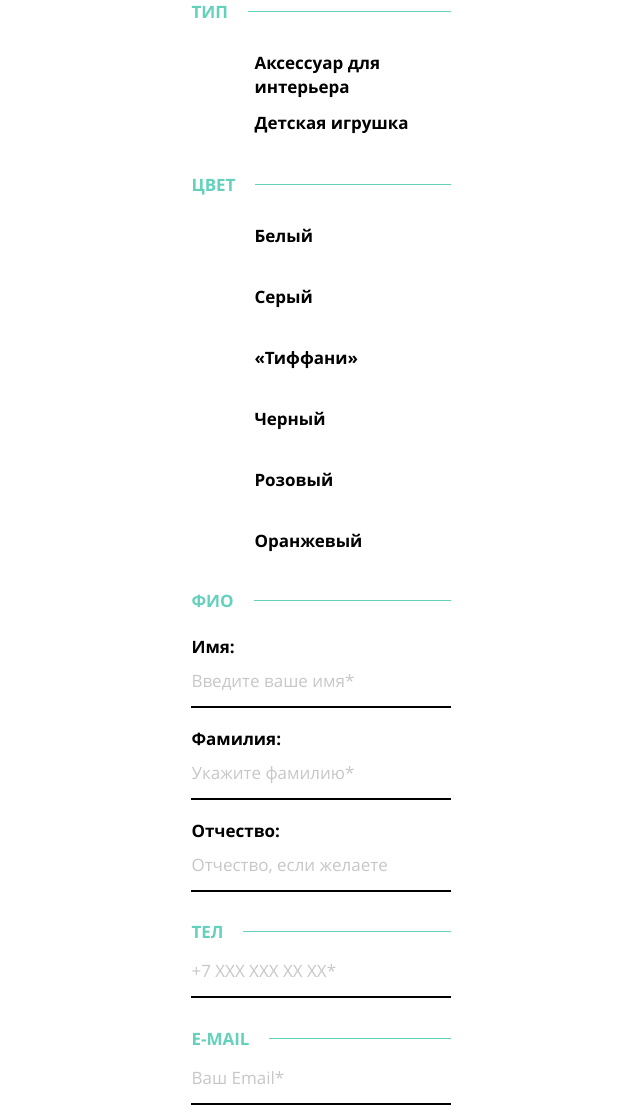
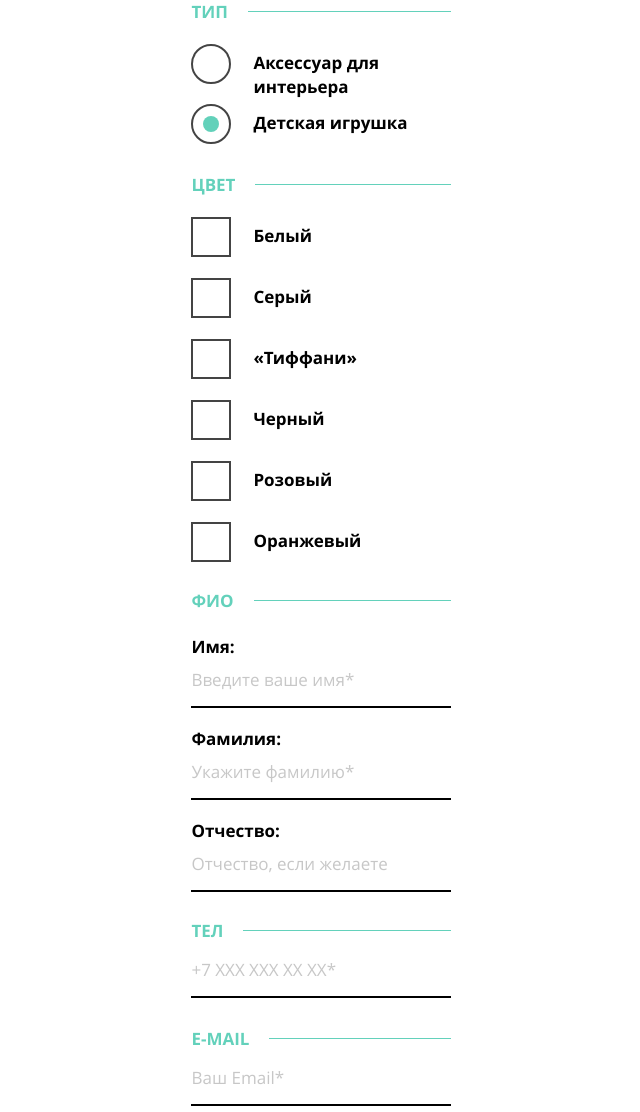
Before and after one commit to SwetlanaL/841809-mishka-19, a website: page source/form.html in a window 1280 px wide. Shown: the part 708-1820 px from the top of the page, without its empty margins (319-959 px from the left). Drawn offline with nearby package versions, Linux system fonts and the light colour scheme; files that its build step writes are made by us from their sources.

Commit message:
Исправляет ошибки и доделывает форму

```diff
--- a/source/form.html
+++ b/source/form.html
@@ -34,108 +34,85 @@
     <section class="order">
       <h2 class="visually-hidden">Сделать заказ</h2>
       <form class="order__form" action="https://echo.htmlacademy.ru" method="get">
-        <fieldset class="order__group">
-          <legend class="order__title">тип</legend>
-          <ul class="order__list type-list">
-            <li class="type-list__item">
-              <label class="type-list__label order__label">Аксессуар для интерьера
-                <input class="type-list__control visually-hidden" type="radio" name="product-type" value="interior" checked>
-              </label>
+        <fieldset class="order__group order__group--type">
+          <legend class="visually-hidden">Выбор по типу</legend>
+          <span class="order__title  order__title--type">тип</span>
+          <ul class="order__list">
+            <li class="order__item order__item--type">
+              <input id="type-interior" class="order__control visually-hidden" type="radio" name="product-type" value="interior" checked>
+              <label for="type-interior" class="order__label order__label--type">Аксессуар для интерьера</label>
             </li>
-            <li class="type-list__item">
-              <label class="type-list__label order__label">Детская игрушка
-                <input class="type-list__control visually-hidden" type="radio" name="product-type" value="toys">
-              </label>
+            <li class="order__item order__item--type">
+              <input id="type-toys" class="order__control visually-hidden" type="radio" name="product-type" value="toys" checked>
+              <label for="type-toys" class="order__label order__label--type">Детская игрушка</label>
             </li>
           </ul>
         </fieldset>
         <fieldset class="order__group order__group--color">
-          <legend class="order__title">цвет</legend>
-          <ul class="order__list color-list">
-            <li class="color-list__item">
-              <label class="color-list__label order__label">Белый
-                <input class="color-list__control visually-hidden" type="checkbox" name="white" checked>
-              </label>
+          <legend class="visually-hidden">Выбор по цвету</legend>
+          <span class="order__title order__title--color">цвет</span>
+          <ul class="order__list">
+            <li class="order__item order__item--color">
+              <input id="color-white" class="order__control visually-hidden" type="checkbox" name="color" value="white">
+              <label for="color-white" class="order__label order__label--color">Белый</label>
             </li>
-            <li class="color-list__item">
-              <label class="color-list__label order__label">Серый
-                <input class="color-list__control visually-hidden" type="checkbox" name="grey" checked>
-              </label>
+            <li class="order__item order__item--color">
+              <input id="color-grey" class="order__control visually-hidden" type="checkbox" name="color" value="grey">
+              <label for="color-grey" class="order__label order__label--color">Серый</label>
             </li>
-            <li class="color-list__item">
-              <label class="color-list__label order__label">«Тиффани»
-                <input class="color-list__control visually-hidden" type="checkbox" name="tiffani">
-              </label>
+            <li class="order__item order__item--color">
+              <input id="color-tiffani" class="order__control visually-hidden" type="checkbox" name="color" value="tiffani">
+              <label for="color-tiffani" class="order__label order__label--color">«Тиффани»</label>
             </li>
-            <li class="color-list__item">
-              <label class="color-list__label order__label">Черный
-                <input class="color-list__control visually-hidden" type="checkbox" name="black">
-              </label>
+            <li class="order__item order__item--color">
+              <input id="color-black" class="order__control visually-hidden" type="checkbox" name="color" value="black">
+              <label for="color-black" class="order__label order__label--color">Черный</label>
             </li>
-            <li class="color-list__item">
-              <label class="color-list__label order__label">Розовый
-                <input class="color-list__control visually-hidden" type="checkbox" name="pink">
-              </label>
+            <li class="order__item order__item--color">
+              <input id="color-pink" class="order__control visually-hidden" type="checkbox" name="color" value="pink">
+              <label for="color-pink" class="order__label order__label--color">Розовый</label>
             </li>
-            <li class="color-list__item">
-              <label class="color-list__label order__label">Оранжевый
-                <input class="color-list__control visually-hidden" type="checkbox" name="orange">
-              </label>
+            <li class="order__item order__item--color">
+              <input id="color-orange" class="order__control visually-hidden" type="checkbox" name="color" value="orange">
+              <label for="color-orange" class="order__label order__label--color">Оранжевый</label>
             </li>
           </ul>
         </fieldset>
         <fieldset class="order__group order__group--name">
-          <legend class="order__title order__title--name">ФИО</legend>
+          <legend class="visually-hidden">Ваше имя, фамилия, отчество</legend>
+          <span class="order__title order__title--name">ФИО</span>
           <ul class="order__list email-list">
-            <li class="email-list__item">
-              <p class="email-list__group">
-                <label class="email-list__label order__label">Имя:
-                  <input class="email-list__control order__control" type="text" name="user-name" value="" placeholder="Введите ваше имя*" required>
-                </label>
-              </p>
+            <li class="email-list__item email-list__item--name">
+              <label for="user-name" class="email-list__label order__label">Имя:</label>
+              <input id="user-name" class="email-list__control" type="text" name="user-name" value="" placeholder="Введите ваше имя*" required>
             </li>
-            <li class="email-list__item">
-              <p class="email-list__group">
-                <label class="email-list__label order__label">Фамилия:
-                  <input class="email-list__control order__control" type="text" name="user-second-name" value="" placeholder="Укажите фамилию*" required>
-                </label>
-              </p>
+            <li class="email-list__item email-list__item--name">
+              <label for="user-surname" class="email-list__label order__label">Фамилия:</label>
+              <input id="user-surname" class="email-list__control" type="text" name="user-second-name" value="" placeholder="Укажите фамилию*" required>
             </li>
-            <li class="email-list__item">
-              <p class="email-list__group">
-                <label class="email-list__label order__label">Отчество:
-                  <input class="email-list__control order__control" type="text" name="user-fathers-name" value="" placeholder="Отчество, если желаете">
-                </label>
-              </p>
+            <li class="email-list__item email-list__item--name">
+              <label for="user-farther's-name" class="email-list__label order__label">Отчество:</label>
+              <input id="user-farther's-name" class="email-list__control" type="text" name="user-fathers-name" value="" placeholder="Отчество, если желаете">
             </li>
           </ul>
         </fieldset>
-        <fieldset class="order__group">
+        <fieldset class="order__group order__group--contact">
           <legend class="visually-hidden">Телефон и адрес электронной почты</legend>
           <ul class="order__list email-list">
-            <li class="email-list__item">
-              <p class="email-list__group email-list__group--tel">
-                <label><span class="order__title order__title--tel">тел</span>
-                  <input class="email-list__control email-list__control--tel order__control" type="tel" name="user-phone-number" pattern="\+7\s?\d{3}\s?\d{3}\s?\d{2}\s?\d{2}" value="" placeholder="+7 ХХХ ХХХ ХХ ХХ*" required>
-                </label>
-              </p>
+            <li class="email-list__item email-list__item--tel">
+              <label for="user-telephone"><span class="order__title order__title--tel">тел</span></label>
+              <input id="user-telephone" class="email-list__control email-list__control--tel" type="tel" name="user-phone-number" pattern="\+7\s?\d{3}\s?\d{3}\s?\d{2}\s?\d{2}" value="" placeholder="+7 ХХХ ХХХ ХХ ХХ*" required>
             </li>
-            <li class="email-list__item">
-              <p class="email-list__group  email-list__group--email">
-                <label><span class="order__title order__title--email">e-mail</span>
-                  <input class="email-list__control email-list__control--email order__control" type="email" name="user-email" value="" placeholder="Ваш Email*" required>
-                </label>
-              </p>
+            <li class="email-list__item email-list__item--email">
+              <label for="user-email"><span class="order__title order__title--email">e-mail</span></label>
+              <input id="user-email" class="email-list__control email-list__control--email" type="email" name="user-email" value="" placeholder="Ваш Email*" required>
             </li>
           </ul>
         </fieldset>
         <fieldset class="order__group order__group--textarea">
           <legend class="visually-hidden">Форма письма с деталями заказа</legend>
-          <p class="email-list__group email-list__group--textarea">
-            <label><span class="order__title order__title--textarea">доп</span>
-              <textarea class="email-list__textarea" rows="6" cols="48" name="user-text" placeholder="Опишите все ваши пожелания к заказу" required></textarea>
-            </label>
-          </p>
+          <label for="user-text"><span class="order__title order__title--textarea">доп</span></label>
+          <textarea id="user-text" class="email-list__textarea" rows="6" cols="48" name="user-text" placeholder="Опишите все ваши пожелания к заказу" required></textarea>
         </fieldset>
         <span class="order__notes"><sup>*</sup>Поля обязательны для заполнения</span>
         <button class="order__button button" type="submit">Отправить заказ</button>
--- a/source/less/color-list.less
+++ /dev/null
@@ -1,4 +0,0 @@
-.color-list__item {
-  padding-left: 4.2em;
-  margin-bottom: 37px;
-}
--- a/source/less/email-list.less
+++ b/source/less/email-list.less
@@ -1,6 +1,13 @@
-.email-list__group {
+.email-list {
+  padding-left: 0;
+}
+
+.email-list__item {
   margin-top: 0;
-  margin-bottom: 19px;
+
+  &--name {
+    margin-bottom: 22px;
+  }
 
   &--tel {
     margin-bottom: 33px;
@@ -15,14 +22,47 @@
   }
 }
 
-.email-list {
-  width: 100%;
+.email-list__label {
+  display: block;
 }
 
 .email-list__control {
-  &--tel,
-  &--email {
-    .set-paddings(22px; 0; 16px; 0);
+  width: 100%;
+  min-height: 52px;
+  .set-paddings(8px; 0; 10px; 0);
+  .set-font(17px; 20px);
+  font-family: @font-family-basic;
+  font-weight: 400;
+  color: @text;
+  border-style: hidden;
+  outline: none;
+  border-bottom: 2px solid @titles;
+  appearance: none;
+
+  &::placeholder {
+    .set-paddings(20px; 0; 10px; 0);
+    color: fadeout(@text, 70%);
+    overflow: visible;
+  }
+
+  &:active,
+  &:focus,
+  &:hover {
+    outline: none;
+    border-color: @form-borders;
+  }
+
+  &:required {
+    box-shadow: none;
+  }
+
+  &:-webkit-autofill {
+    box-shadow: inset 0 0 0 1000px @background-basic;
+  }
+
+  &--email,
+  &--tel {
+    .set-paddings(21px; 0; 16px; 0);
   }
 }
 
@@ -35,10 +75,22 @@
   font-family: "OpenSans", "Arial", sans-serif;
   font-weight: 400;
   color: @text;
+  background-color: @background-basic;
   border: 2px solid @titles;
   resize: none;
 
   &::placeholder {
     color: fadeout(@text, 70%);
   }
+
+  &:active,
+  &:focus,
+  &:hover {
+    outline: none;
+    border-color: @form-borders;
+  }
+
+  &:required {
+    box-shadow: none;
+  }
 }
--- a/source/less/main-page-footer.less
+++ b/source/less/main-page-footer.less
@@ -22,6 +22,6 @@
     background-image: url("../img/icon-map-pin.svg");
     background-position: center;
     background-repeat: no-repeat;
-    z-index: 10;
+    z-index: 1;
   }
 }
--- a/source/less/modal.less
+++ b/source/less/modal.less
@@ -7,5 +7,5 @@
   @color: rgba(0, 1, 1, 0.25);
   .box-shadow(0 5px 10px 0 @color);
   border: solid 1px @modal-border;
-  z-index: 10;
+  z-index: 1;
 }
--- a/source/less/order.less
+++ b/source/less/order.less
@@ -1,35 +1,42 @@
 .order {
   .wrapper-basic-mobile;
-  margin-bottom: 55px;
+  margin-bottom: 54px;
 }
 
 .order__group {
   display: flex;
   flex-direction: column;
   flex-wrap: wrap;
-  margin: 0 0 30px;
+  margin: 0;
   padding: 0;
   border: none;
+
+  &--type {
+    margin-bottom: 30px;
+  }
 
   &--color {
     margin-bottom: 3px;
   }
 
   &--name {
-    margin-bottom: 13px;
+    margin-bottom: 9px;
+  }
+
+  &--contact {
+    margin-bottom: 29px;
   }
 
   &--textarea {
-    margin-bottom: 6px;
+    margin-bottom: 12px;
   }
 }
 
 .order__title {
   display: flex;
-  justify-content: space-between;
+  justify-content: center;
   align-items: center;
   width: 100%;
-  margin-bottom: 31px;
   padding: 0;
   .set-font(17px; 16px);
   vertical-align: middle;
@@ -45,12 +52,17 @@
     background-color: @accent-primary;
   }
 
-  &--name {
-    margin-bottom: 26px;
+  &--color,
+  &--type {
+    margin-bottom: 31px;
   }
 
-  &--tel,
-  &--email {
+  &--name {
+    margin-bottom: 29px;
+  }
+
+  &--email,
+  &--tel {
     margin-bottom: 0;
   }
 
@@ -60,30 +72,89 @@
 }
 
 .order__list {
-  width: 92%;
+  width: 100%;
   .list-reset;
+  padding-left: 62px;
+}
+
+.order__item {
+  &--type {
+    margin-bottom: 12px;
+  }
+
+  &--color {
+    margin-bottom: 37px;
+  }
 }
 
 .order__label {
+  position: relative;
   .set-font(17px; 18px);
   font-weight: 700;
   color: @titles;
-}
+  cursor: pointer;
 
-.order__control {
-  width: 100%;
-  .set-paddings(13px; 0; 16px; 0);
-  .set-font(17px; 18px);
-  font-family: "OpenSans", "Arial", sans-serif;
-  font-weight: 400;
-  color: @text;
-  border-style: hidden;
-  outline: none;
-  border-bottom: 2px solid @titles;
+  &--color {
+    &::before {
+      content: "";
+      position: absolute;
+      left: -62px;
+      top: -7px;
+      width: 40px;
+      height: 40px;
+      border: 2px solid @text;
+    }
 
-  &::placeholder {
-    .set-paddings(20px; 0; 10px; 0);
-    color: fadeout(@text, 70%);
+    &::after {
+      content: "";
+      position: absolute;
+      display: none;
+      left: -62px;
+      top: -7px;
+      width: 40px;
+      height: 40px;
+      background: url("../img/tick-mobile.svg") no-repeat center;
+    }
+  }
+
+  &--type {
+    &::before {
+      content: "";
+      position: absolute;
+      left: -62px;
+      top: -7px;
+      width: 40px;
+      height: 40px;
+      border: 2px solid @text;
+      border-radius: 50%;
+    }
+
+    &::after {
+      content: "";
+      position: absolute;
+      display: none;
+      left: calc(-62px + 12px);
+      top: calc(-7px + 12px);
+      width: 16px;
+      height: 16px;
+      background-color: @form-borders;
+      border-radius: 50%;
+    }
+  }
+
+  &--color:hover::before,
+  &--type:hover::before {
+    border-color: @form-borders;
+  }
+
+  &--color:active::before,
+  &--type:active::before {
+    border-color: fadeout(@text; 70%);
+  }
+
+  .order__control:checked + &--color::after,
+  .order__control:checked + &--type::after {
+    display: block;
   }
 }
 
--- a/source/less/product-link.less
+++ b/source/less/product-link.less
@@ -1,6 +1,4 @@
 .product-link {
-  // border: 1px solid @border;
-
   &:hover {
     @color: fadeout(@titles; 90%);
     .box-shadow(0 6px 10px 0 @color);
--- a/source/less/scaffolding.less
+++ b/source/less/scaffolding.less
@@ -12,7 +12,7 @@ body {
   width: 320px;
   margin: 0 auto;
   padding: 0;
-  font-family: "OpenSans", "Arial", sans-serif;
+  font-family: @font-family-basic;
   .set-font(15px; 24px);
   font-weight: 400;
   color: @text;
--- a/source/less/style.less
+++ b/source/less/style.less
@@ -18,11 +18,9 @@
 @import "catalog-page.less";
 @import "catalog.less";
 @import "product-link.less";
-@import "catalog-video.less";
+@import "video.less";
 @import "modal.less";
 @import "modal-size-selection.less";
 @import "form-page.less";
 @import "order.less";
-@import "type-list.less";
-@import "color-list.less";
 @import "email-list.less";
--- a/source/less/type-list.less
+++ /dev/null
@@ -1,4 +0,0 @@
-.type-list__item {
-  padding-left: 4.2em;
-  margin-bottom: 12px;
-}
--- a/source/less/variables.less
+++ b/source/less/variables.less
@@ -1,3 +1,4 @@
+@font-family-basic: "OpenSans", "Arial", sans-serif;
 @titles: #000000;
 @page-title: #010000;
 @text: #444444;
@@ -8,4 +9,5 @@
 @accent-primary-hover: #59d5bc;
 @accent-secondary: #56c3b2;
 @accent-secondary-hover: #46c1ae;
+@form-borders: #62d1ba;
 @modal-border: #c6c6c6;
```
Also changed, not shown: source/catalog.html (+23 -24 lines), source/less/modal-size-selection.less (+16 -9 lines), source/less/reviews.less (+28 -10 lines), source/less/video.less (renamed from source/less/catalog-video.less, +10 -10 lines), source/img/tick-mobile.svg (added).
